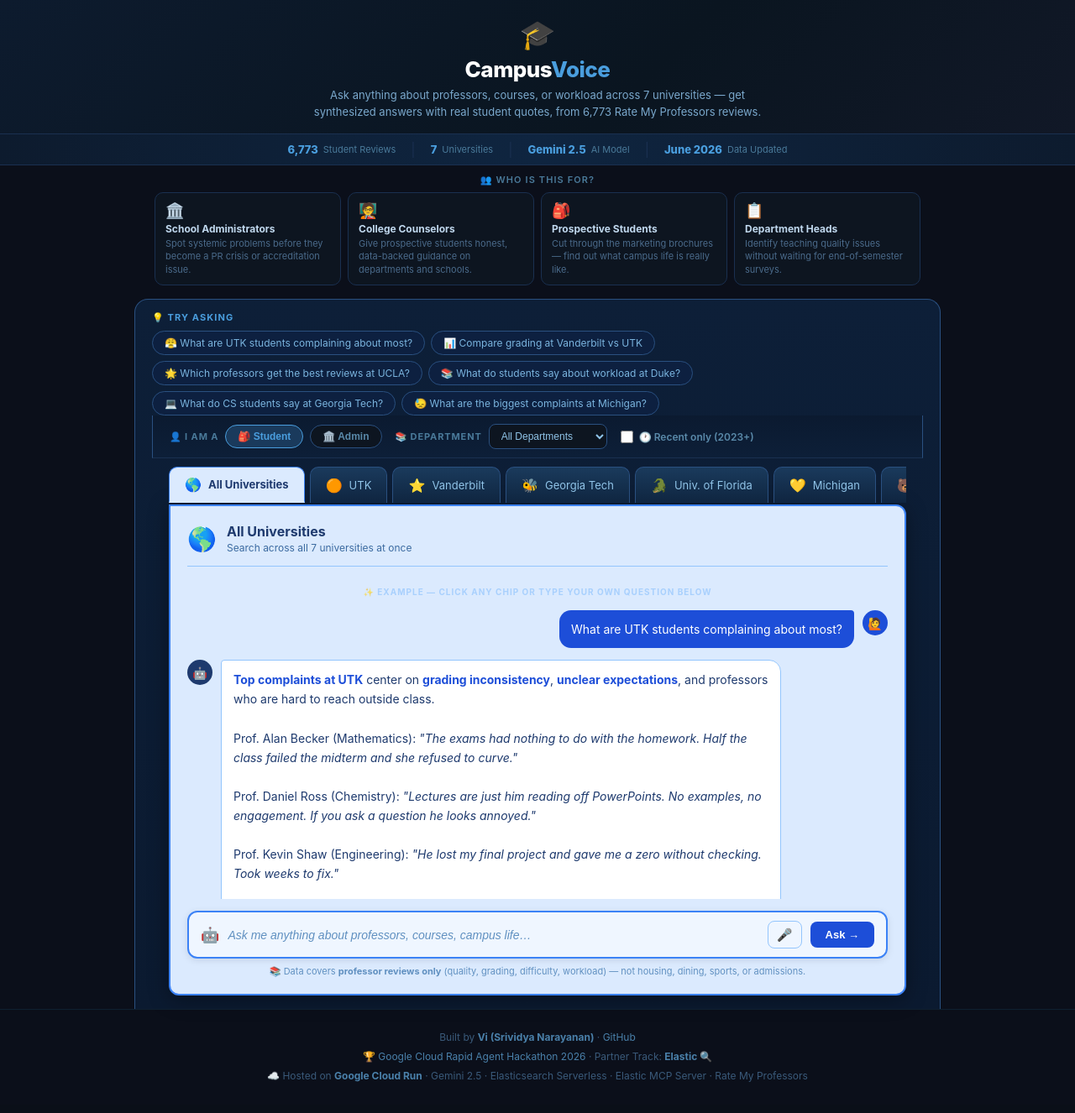
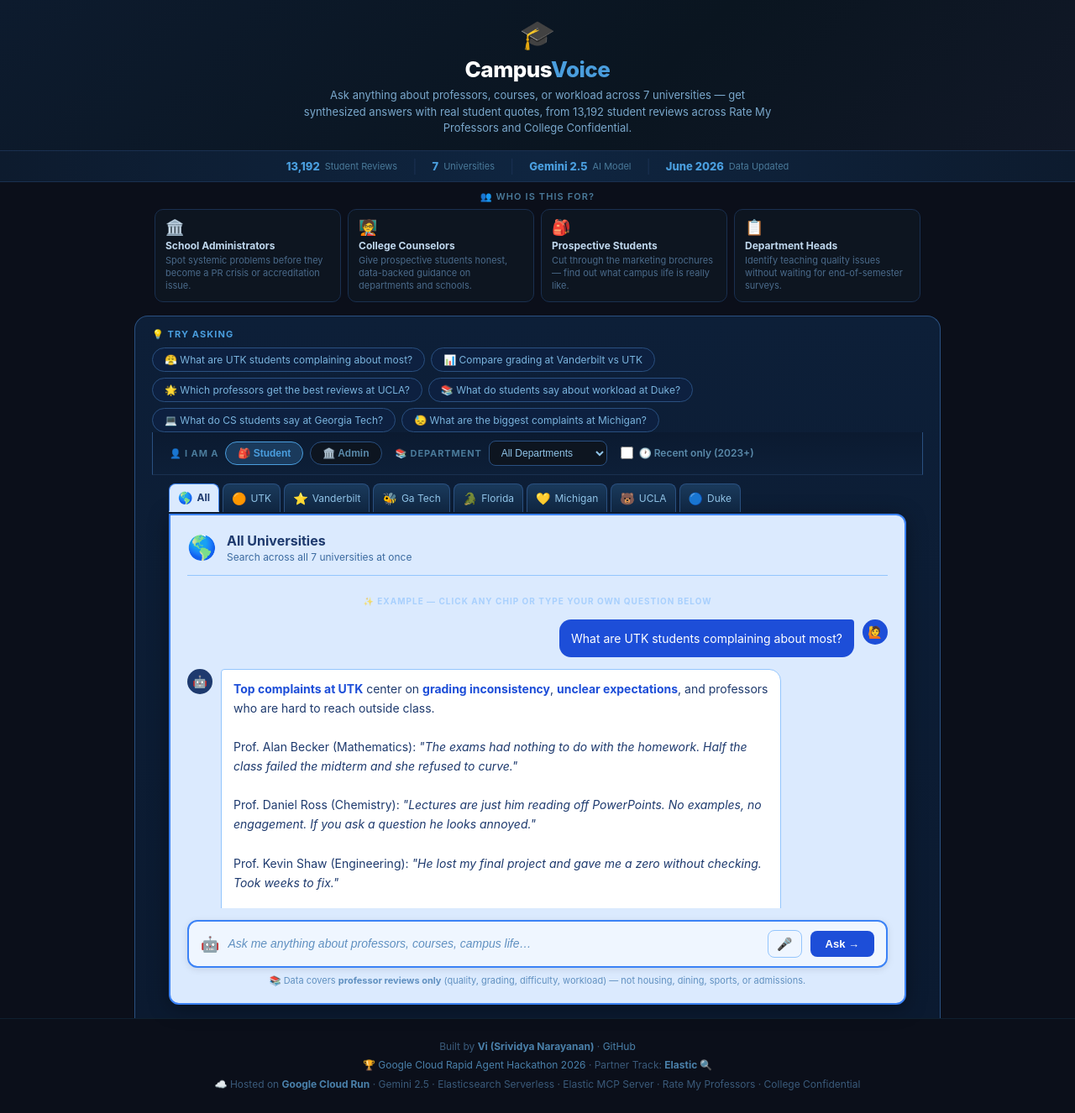
Before and after one commit to srivi19/campus-voice-agent, a Flask app: page / in a window 1280 px wide. Shown: the part 54-1380 px from the top of the page at 84% size. Before the commit the page ends 1343 px from the top, so only its background shows below. Run offline with Flask 3, Linux system fonts and the light colour scheme.

Commit message:
Update stat banner and copy: 13,192 reviews, add College Confidential

```diff
--- a/templates/index.html
+++ b/templates/index.html
@@ -38,19 +38,19 @@
 
     /* ── University Tabs ── */
     .uni-tabs-wrapper { max-width: 960px; margin: 0 auto; padding: 10px 20px 0; }
-    .uni-tabs { display: flex; gap: 6px; overflow-x: auto; padding-bottom: 2px; scrollbar-width: none; }
+    .uni-tabs { display: flex; gap: 4px; overflow-x: auto; padding-bottom: 2px; scrollbar-width: none; }
     .uni-tabs::-webkit-scrollbar { display: none; }
     .uni-tab {
-      display: flex; align-items: center; gap: 8px;
-      padding: 10px 18px; border-radius: 10px 10px 0 0;
+      display: flex; align-items: center; gap: 5px;
+      padding: 7px 10px; border-radius: 8px 8px 0 0;
       border: 1px solid #2a5080; border-bottom: none;
       background: linear-gradient(180deg, #1a3a5c 0%, #0f2540 100%);
-      color: #90c4e8; font-size: 13px; cursor: pointer; white-space: nowrap;
+      color: #90c4e8; font-size: 12px; cursor: pointer; white-space: nowrap;
       transition: all 0.2s; flex-shrink: 0;
     }
     .uni-tab:hover { background: linear-gradient(180deg, #1e4a74 0%, #142e52 100%); color: #c0dff5; border-color: #3a70a8; }
     .uni-tab.active { background: #dbeafe; color: #1e3a6e; border-color: #3b82f6; border-bottom: 2px solid #dbeafe; font-weight: 700; }
-    .uni-tab .uni-emoji { font-size: 16px; }
+    .uni-tab .uni-emoji { font-size: 14px; }
 
     /* ── Chat Panel ── */
     .chat-panel { max-width: 960px; margin: 0 auto; padding: 0 20px 16px; }
@@ -215,12 +215,12 @@
 <div class="hero">
   <div class="hero-icon">🎓</div>
   <h1>Campus<span>Voice</span></h1>
-  <p>Ask anything about professors, courses, or workload across 7 universities — get synthesized answers with real student quotes, from 6,773 Rate My Professors reviews.</p>
+  <p>Ask anything about professors, courses, or workload across 7 universities — get synthesized answers with real student quotes, from 13,192 student reviews across Rate My Professors and College Confidential.</p>
 </div>
 
 <!-- Stat Banner -->
 <div class="stat-banner">
-  <div class="stat-item"><span class="stat-num">6,773</span><span class="stat-label">Student Reviews</span></div>
+  <div class="stat-item"><span class="stat-num">13,192</span><span class="stat-label">Student Reviews</span></div>
   <div class="stat-divider">|</div>
   <div class="stat-item"><span class="stat-num">7</span><span class="stat-label">Universities</span></div>
   <div class="stat-divider">|</div>
@@ -289,7 +289,7 @@
 <div class="uni-tabs-wrapper">
   <div class="uni-tabs" id="uniTabs">
     <div class="uni-tab active" data-school="" data-name="All Universities" data-emoji="🌎" data-desc="Search across all 7 universities at once">
-      <span class="uni-emoji">🌎</span> All Universities
+      <span class="uni-emoji">🌎</span> All
     </div>
     <div class="uni-tab" data-school="utk" data-name="Univ. of Tennessee (UTK)" data-emoji="🟠" data-desc="Public flagship university in Knoxville, Tennessee">
       <span class="uni-emoji">🟠</span> UTK
@@ -298,10 +298,10 @@
       <span class="uni-emoji">⭐</span> Vanderbilt
     </div>
     <div class="uni-tab" data-school="gatech" data-name="Georgia Tech" data-emoji="🐝" data-desc="Top-ranked public research university in Atlanta, Georgia">
-      <span class="uni-emoji">🐝</span> Georgia Tech
+      <span class="uni-emoji">🐝</span> Ga Tech
     </div>
     <div class="uni-tab" data-school="uf" data-name="University of Florida" data-emoji="🐊" data-desc="Large public research university in Gainesville, Florida">
-      <span class="uni-emoji">🐊</span> Univ. of Florida
+      <span class="uni-emoji">🐊</span> Florida
     </div>
     <div class="uni-tab" data-school="umich" data-name="University of Michigan" data-emoji="💛" data-desc="Prestigious public university in Ann Arbor, Michigan">
       <span class="uni-emoji">💛</span> Michigan
@@ -396,7 +396,7 @@
 
     <div class="faq-item">
       <div class="faq-q" onclick="toggleFaq(this)">What data does CampusVoice use?<span class="arrow">▼</span></div>
-      <div class="faq-a">CampusVoice uses 6,773 real student reviews from Rate My Professors, covering professor quality, grading, course difficulty, and teaching style across 7 US universities.</div>
+      <div class="faq-a">CampusVoice uses 13,192 real student reviews from Rate My Professors and College Confidential, covering professor quality, grading, course difficulty, and teaching style across 7 US universities.</div>
     </div>
 
     <div class="faq-item">
@@ -421,7 +421,7 @@
 
     <div class="faq-item">
       <div class="faq-q" onclick="toggleFaq(this)">How current is the data? <span class="arrow">▼</span></div>
-      <div class="faq-a">The reviews were collected in June 2026 from Rate My Professors. Data is not updated in real time but reflects the most recent reviews available at collection time.</div>
+      <div class="faq-a">The reviews were collected in June 2026 from Rate My Professors and College Confidential. Data is not updated in real time but reflects the most recent reviews available at collection time.</div>
     </div>
 
     <div class="faq-item">
@@ -455,7 +455,7 @@
 <footer>
   <div>Built by <strong style="color:#4a80aa">Vi (Srividya Narayanan)</strong> · <a href="https://github.com/srivi19/campus-voice-agent" target="_blank">GitHub</a></div>
   <div>🏆 <a href="https://devpost.com" target="_blank">Google Cloud Rapid Agent Hackathon 2026</a> · Partner Track: <strong style="color:#4a80aa">Elastic 🔍</strong></div>
-  <div>☁️ Hosted on <strong style="color:#4a80aa">Google Cloud Run</strong> · Gemini 2.5 · Elasticsearch Serverless · Elastic MCP Server · Rate My Professors</div>
+  <div>☁️ Hosted on <strong style="color:#4a80aa">Google Cloud Run</strong> · Gemini 2.5 · Elasticsearch Serverless · Elastic MCP Server · Rate My Professors · College Confidential</div>
 </footer>
 
 <script>
```
